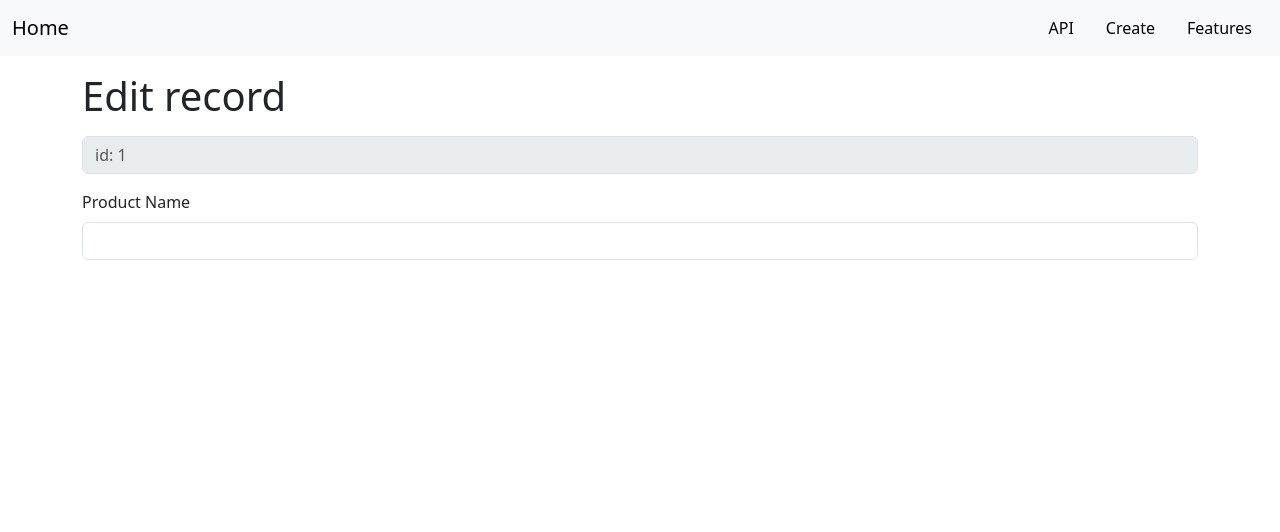
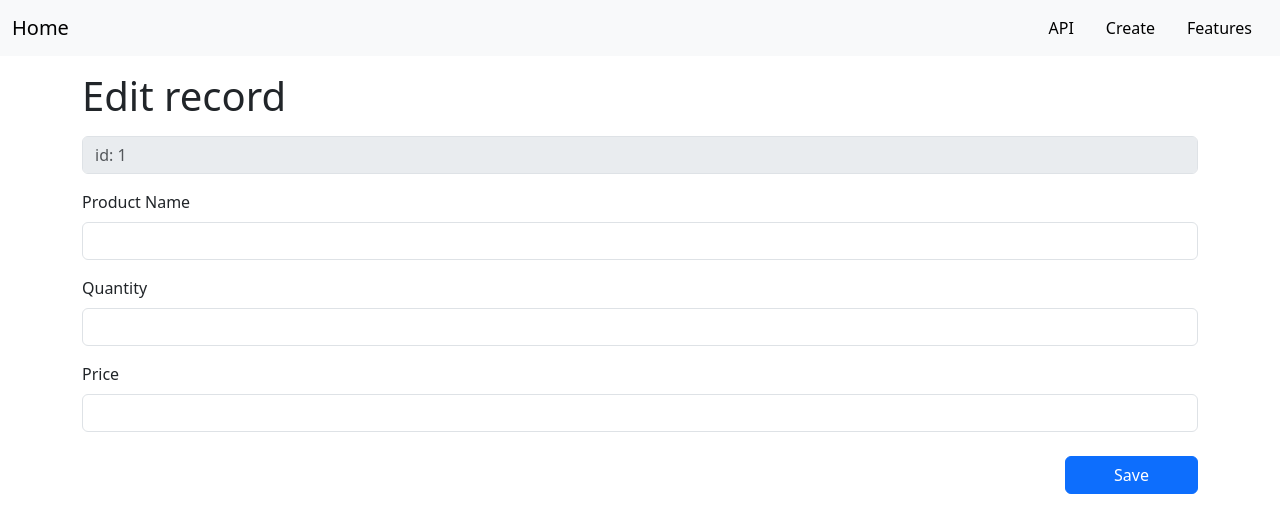
Before and after one commit to 999-juiceWRLD/node-product-api, a React app in the folder client/: page /api/edit/1 in a window 1280 px wide. Shown: the top 532 px of the page. Built offline with nearby package versions, Linux system fonts and the light colour scheme; no server answers; the HTML template or start-up script is replaced by a standard one.

Commit message:
edit form component is done

```diff
--- a/client/src/components/edit/EditForm.component.jsx
+++ b/client/src/components/edit/EditForm.component.jsx
@@ -1,11 +1,12 @@
 import { useState, useEffect } from "react"
 import { useParams } from "react-router-dom"
-import PropTypes from "prop-types"
+import { StatusComp } from "../create/StatusComp.component"
 import axios from "axios"
 
 export const EditForm = () => {
 
     const [values, setValues] = useState({ name: '', quantity: '', price: '' })
+    const [isSuccess, setSuccess] = useState(false);
     const { id } = useParams();
 
     const url = 'http://localhost:3000/api';
@@ -24,6 +25,16 @@ export const EditForm = () => {
             })
             .catch(err => { console.log(err) })
     }, [id]);
+
+    const updateData = async (e) => {
+        e.preventDefault();
+        await axios.patch(`${url}/product/${id}`, values)
+            .then(message => {
+                if (message.status === 200) {
+                    setSuccess(prev => ( !prev ))
+                }})
+            .catch(err => { console.log(err) })
+    }
     const setParam = (name) => {
         // console.log(name);
         return ({ target: { value } }) => {
@@ -34,7 +45,8 @@ export const EditForm = () => {
     return (
         <div>
             <h1 className="my-3">Edit record</h1>
-            <form className="mt-2" action="PATCH">
+            {isSuccess ? (<StatusComp />) : null }
+            <form className="mt-2" action="PATCH" onSubmit={updateData}>
                 <div className="mb-3">
                 <input className="form-control" id="disabledInput" type="text" placeholder={`id: ${id}`} disabled />
                 </div>
@@ -43,13 +55,20 @@ export const EditForm = () => {
                     <input type="text" value={values.name} required className="form-control" id="name"
                            onChange={setParam('name')}/>
                 </div>
+                <div className="mb-3">
+                    <label className="form-label">Quantity</label>
+                    <input type="number" value={values.quantity} required className="form-control" id="quantity"
+                           onChange={setParam('quantity')}/>
+                </div>
+                <div className="mb-3">
+                    <label className="form-label">Price</label>
+                    <input type="number" value={values.price} required className="form-control" id="price"
+                           onChange={setParam('price')}/>
+                </div>
+                <div className="d-flex justify-content-end my-4">
+                    <button type="submit" className="btn btn-primary px-5">Save</button>
+                </div>
             </form>
         </div>
     );
 }
-
-EditForm.propTypes = {
-    name: PropTypes.string,
-    quantity: PropTypes.number,
-    price: PropTypes.number
-}
```
